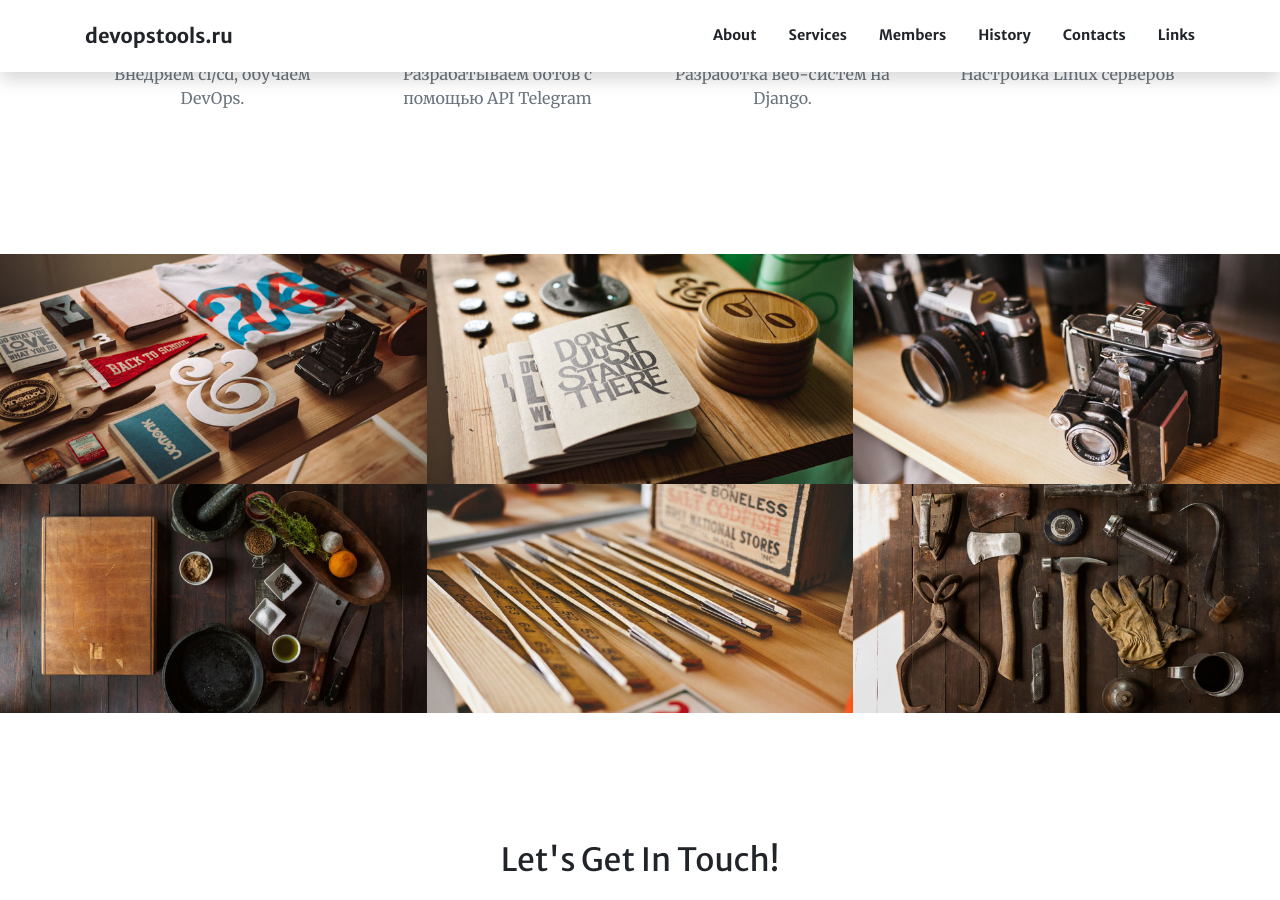
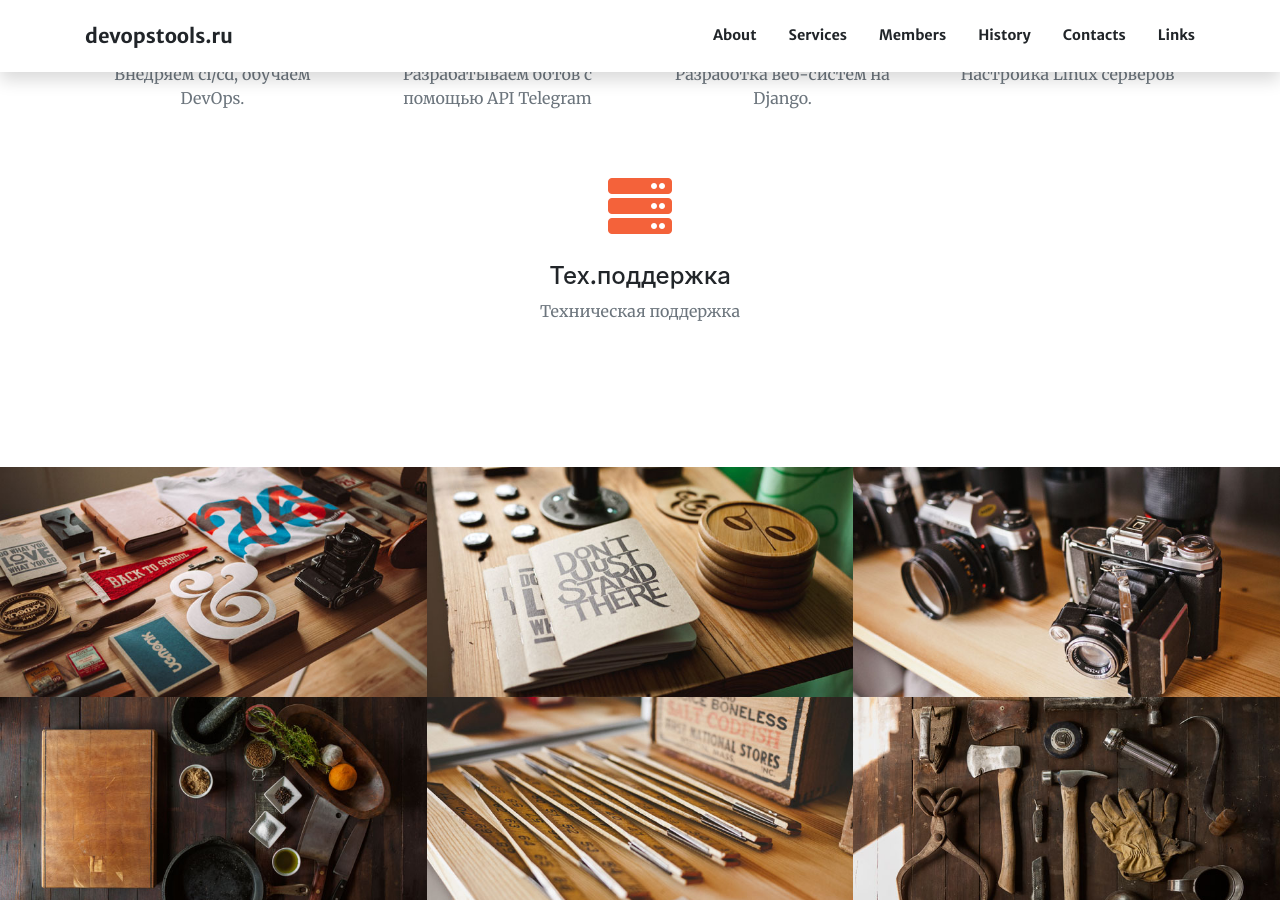
Before and after one commit to hacker342/devopstools.guthub.io, a Jekyll site: the page built from index.md, in a window 1280 px wide and 900 px high, scrolled down 1706 px. Built offline with Jekyll 4.4.1, drawn with Linux system fonts in a browser that asks for light colours; nearby versions of some CDN libraries.

Commit message:
add index

```diff
--- a/index.md
+++ b/index.md
@@ -37,6 +37,9 @@ sections:
         icon: fas fa-keyboard
       - title: Настройка серверов
         text: Настройка Linux серверов
+        icon: fas fa-server
+      - title: Тех.поддержка
+        text: Техническая поддержка
         icon: fas fa-server
 
 
```
